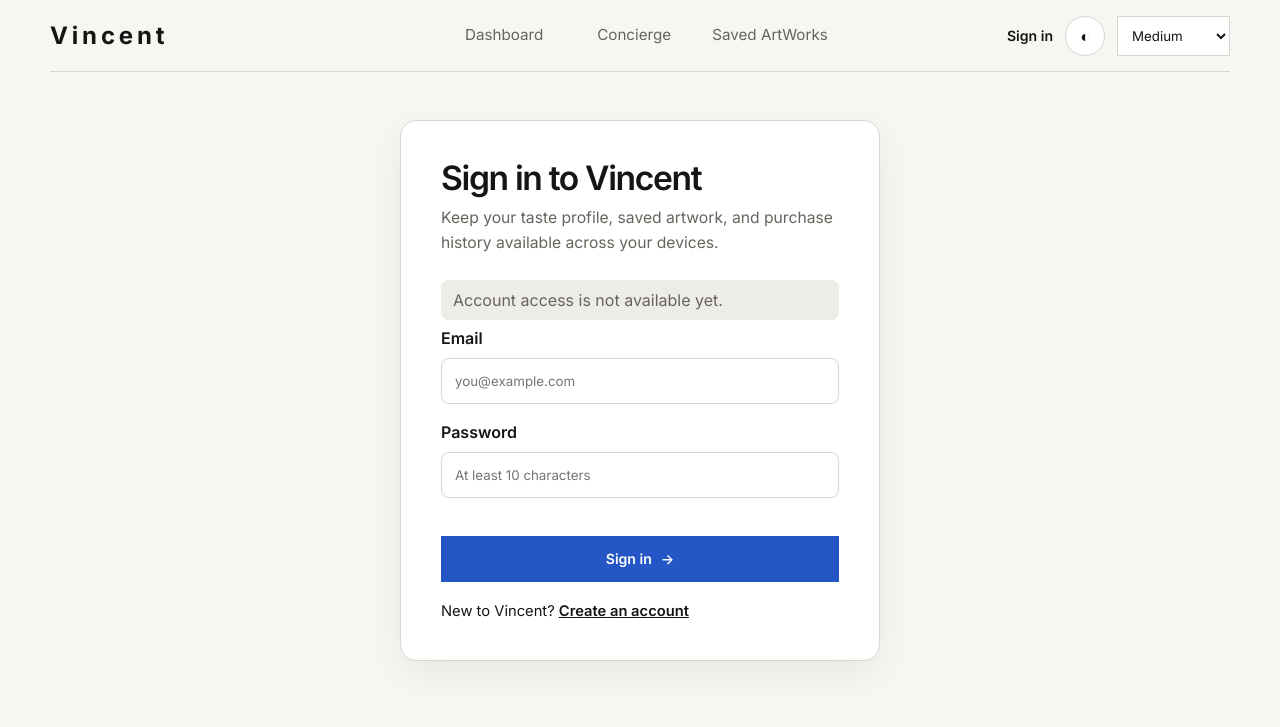
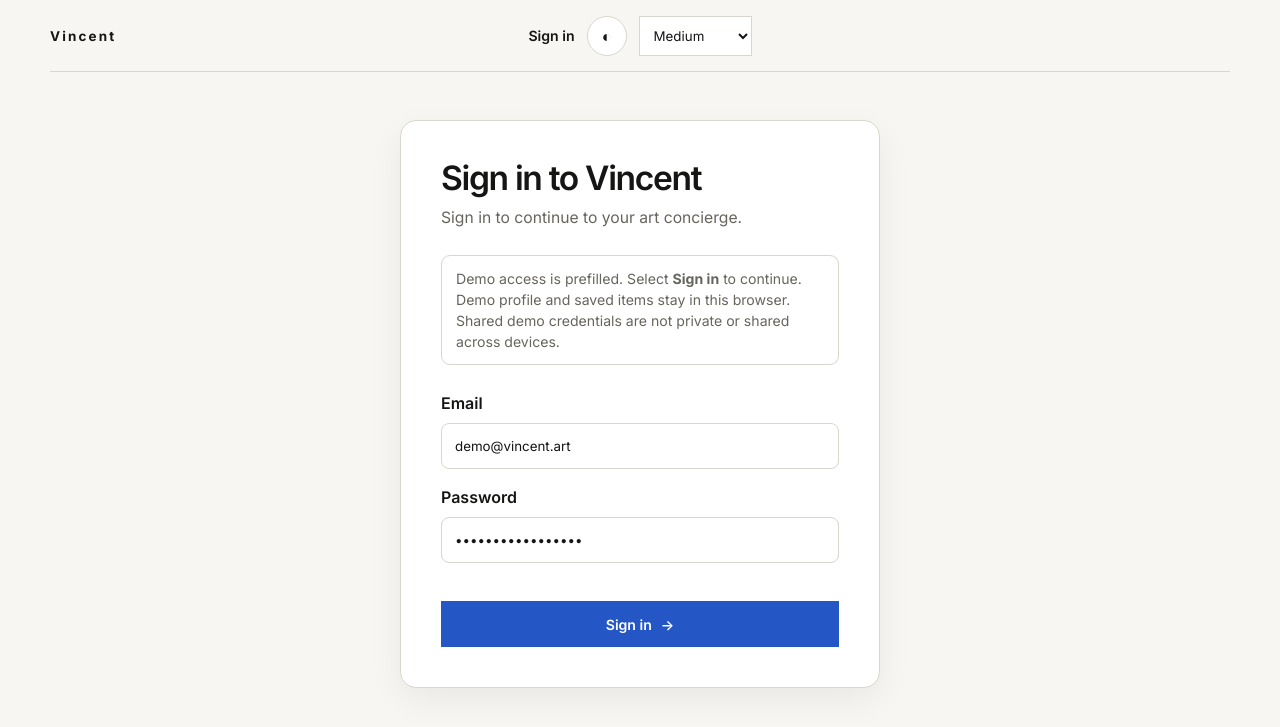
Before and after one commit to edimaudo/Vicent, a FastAPI app: page /login in a window 1280 px wide. Shown: the top 727 px of the page. Run offline with FastAPI, Linux system fonts and the light colour scheme; some libraries are stand-ins or nearby versions.

Commit message:
Add files via upload

```diff
--- a/main.py
+++ b/main.py
@@ -1,7 +1,10 @@
 from __future__ import annotations
 
 import asyncio
+import hashlib
+import hmac
 import logging
+import secrets
 from pathlib import Path
 from typing import Any
 from urllib.parse import quote, urljoin
@@ -45,15 +48,68 @@ CONCIERGE_IMAGE_RESPONSE_TIMEOUT_SECONDS = 17.5
 app = FastAPI(
     title="Vincent | Your personal art concierge",
     description="Vincent is a personal art concierge for cultural discovery, artwork research, curation and acquisition.",
-    version="0.4.0",
+    version="0.4.1",
 )
 app.mount("/static", StaticFiles(directory=BASE_DIR / "static"), name="static")
-templates = Jinja2Templates(directory=str(BASE_DIR / "templates"))
+
+
+def _template_context(request: Request) -> dict[str, Any]:
+    # Render the account controls server-side to avoid briefly showing stale auth state.
+    return {"current_user": _current_user(request)}
+
+
+templates = Jinja2Templates(directory=str(BASE_DIR / "templates"), context_processors=[_template_context])
+_DEMO_SESSION_SECRET = (
+    config.VINCENT_DEMO_SESSION_SECRET.encode("utf-8")
+    if config.VINCENT_DEMO_SESSION_SECRET
+    else secrets.token_bytes(32)
+)
+
+
+def _create_demo_session() -> str:
+    """Issue a short, signed demo cookie without requiring a database."""
+    payload = f"demo.{int(time.time())}.{secrets.token_urlsafe(24)}"
+    signature = hmac.new(_DEMO_SESSION_SECRET, payload.encode("utf-8"), hashlib.sha256).hexdigest()
+    return f"{payload}.{signature}"
+
+
+def _demo_user_for_session(token: str | None) -> dict[str, Any] | None:
+    if not token:
+        return None
+    parts = token.split(".")
+    if len(parts) != 4 or parts[0] != "demo":
+        return None
+    payload = ".".join(parts[:3])
+    expected = hmac.new(_DEMO_SESSION_SECRET, payload.encode("utf-8"), hashlib.sha256).hexdigest()
+    if not hmac.compare_digest(parts[3], expected):
+        return None
+    try:
+        created_at = int(parts[1])
+    except ValueError:
+        return None
+    now = int(time.time())
+    if created_at > now + 60 or now - created_at > 60 * 60 * 24 * 30:
+        return None
+    return {
+        "id": "vincent-demo-user",
+        "email": config.VINCENT_DEMO_EMAIL,
+        "name": config.VINCENT_DEMO_NAME,
+        "demo": True,
+    }
+
+
+def _is_demo_user(user: dict[str, Any] | None) -> bool:
+    return bool(user and user.get("demo") is True)
 
 
 def _current_user(request: Request) -> dict[str, Any] | None:
     token = request.cookies.get(SESSION_COOKIE_NAME)
-    if not token or not config.DATABASE_URL:
+    if not token:
+        return None
+    demo_user = _demo_user_for_session(token)
+    if demo_user:
+        return demo_user
+    if not config.DATABASE_URL:
         return None
     try:
         return get_user_for_session(token)
@@ -86,7 +142,7 @@ def _enrich_request_from_account(payload: ConciergeRequest, user: dict[str, Any]
     ideas are added only when the user explicitly personalizes Explore, so a normal
     Find request is not silently turned into a taste-based search.
     """
-    if not user:
+    if not user or _is_demo_user(user):
         return payload
     try:
         stored_profile = get_profile(user["id"]).get("profile") or {}
@@ -187,7 +243,8 @@ def _safe_next(value: str | None, fallback: str = "/dashboard") -> str:
 
 @app.get("/", response_class=HTMLResponse)
 async def home(request: Request) -> HTMLResponse:
-    return templates.TemplateResponse(request=request, name="index.html", context={"page": "home"})
+    user = _current_user(request)
+    return templates.TemplateResponse(request=request, name="index.html", context={"page": "home", "current_user": user})
 
 
 @app.get("/login", response_class=HTMLResponse)
@@ -197,22 +254,27 @@ async def login_page(request: Request) -> HTMLResponse:
         return RedirectResponse(url=_safe_next(request.query_params.get("next")), status_code=303)
     return templates.TemplateResponse(request=request, name="auth.html", context={
         "page": "auth", "auth_mode": "login", "next_url": _safe_next(request.query_params.get("next")),
-        "database_configured": bool(config.DATABASE_URL),
+        "database_configured": bool(config.DATABASE_URL), "demo_email": config.VINCENT_DEMO_EMAIL,
+        "demo_password": config.VINCENT_DEMO_PASSWORD,
     })
 
 
 @app.get("/register", response_class=HTMLResponse)
 async def register_page(request: Request) -> HTMLResponse:
+    if not config.DATABASE_URL:
+        return RedirectResponse(url=f"/login?next={quote(_safe_next(request.query_params.get('next')), safe='')}", status_code=303)
     return templates.TemplateResponse(request=request, name="auth.html", context={
         "page": "auth", "auth_mode": "register", "next_url": _safe_next(request.query_params.get("next")),
-        "database_configured": bool(config.DATABASE_URL),
+        "database_configured": bool(config.DATABASE_URL), "demo_email": config.VINCENT_DEMO_EMAIL,
+        "demo_password": config.VINCENT_DEMO_PASSWORD,
     })
 
 
 @app.get("/api/auth/me")
 async def auth_me(request: Request) -> JSONResponse:
     user = _current_user(request)
-    return JSONResponse({"authenticated": bool(user), "user": user, "database_configured": bool(config.DATABASE_URL)})
+    return JSONResponse({"authenticated": bool(user), "user": user, "database_configured": bool(config.DATABASE_URL),
+                         "demo_mode": _is_demo_user(user)})
 
 
 @app.post("/api/auth/register")
@@ -239,10 +301,18 @@ async def auth_register(payload: dict[str, Any], request: Request) -> JSONRespon
 
 @app.post("/api/auth/login")
 async def auth_login(payload: dict[str, Any], request: Request) -> JSONResponse:
+    email = str(payload.get("email") or "").strip().casefold()
+    password = str(payload.get("password") or "")
+    if email == config.VINCENT_DEMO_EMAIL and password == config.VINCENT_DEMO_PASSWORD:
+        user = {"id": "vincent-demo-user", "email": config.VINCENT_DEMO_EMAIL,
+                "name": config.VINCENT_DEMO_NAME, "demo": True}
+        response = JSONResponse({"success": True, "user": user, "demo_mode": True})
+        _set_session_cookie(response, request, _create_demo_session())
+        return response
     if not config.DATABASE_URL:
-        return JSONResponse({"success": False, "detail": "Accounts are not available until persistent database storage is configured."}, status_code=503)
+        return JSONResponse({"success": False, "detail": "Those credentials did not match the Vincent demo account."}, status_code=401)
     try:
-        user = authenticate_user(str(payload.get("email") or ""), str(payload.get("password") or ""))
+        user = authenticate_user(email, password)
         if not user:
             return JSONResponse({"success": False, "detail": "Email or password is incorrect."}, status_code=401)
         token = create_session(user["id"])
@@ -264,11 +334,27 @@ async def auth_logout(request: Request) -> JSONResponse:
     return response
 
 
+@app.get("/logout")
+async def logout_page(request: Request) -> RedirectResponse:
+    """Keep the visible sign-out link functional when JavaScript is unavailable."""
+    try:
+        delete_session(request.cookies.get(SESSION_COOKIE_NAME))
+    except DatabaseUnavailable:
+        pass
+    response = RedirectResponse(url="/", status_code=303)
+    response.delete_cookie(SESSION_COOKIE_NAME, path="/", httponly=True, secure=_cookie_secure(request), samesite="lax")
+    return response
+
+
 @app.get("/api/account/state")
 async def account_state(request: Request) -> JSONResponse:
     user = _current_user(request)
     if not user:
         return JSONResponse({"success": False, "detail": "Sign in to access your account library."}, status_code=401)
+    if _is_demo_user(user):
+        return JSONResponse({"success": True, "user": user, "profile": None,
+                             "profile_updated_at": None, "saved": [], "recent": [], "purchases": [],
+                             "demo_mode": True})
     try:
         profile_data = get_profile(user["id"])
         saved = list_saved_artworks(user["id"])
@@ -292,6 +378,8 @@ async def account_profile_save(payload: dict[str, Any], request: Request) -> JSO
     user = _current_user(request)
     if not user:
         return JSONResponse({"success": False, "detail": "Sign in to save your taste profile across devices."}, status_code=401)
+    if _is_demo_user(user):
+        return JSONResponse({"success": True, "demo_mode": True, "detail": "Demo profile stays in this browser."})
     try:
         result = save_profile(user["id"], payload)
     except DatabaseUnavailable as exc:
@@ -304,6 +392,8 @@ async def account_saved_action(payload: dict[str, Any], request: Request) -> JSO
     user = _current_user(request)
     if not user:
         return JSONResponse({"success": False, "detail": "Sign in to sync saved artworks across devices."}, status_code=401)
+    if _is_demo_user(user):
+        return JSONResponse({"success": True, "demo_mode": True, "detail": "Saved artworks stay in this browser."})
     action = str(payload.get("action") or "save")
     try:
         if action == "remove":
@@ -324,6 +414,8 @@ async def account_orders(request: Request) -> JSONResponse:
     user = _current_user(request)
     if not user:
         return JSONResponse({"success": False, "detail": "Sign in to access purchase history."}, status_code=401)
+    if _is_demo_user(user):
+        return JSONResponse({"success": True, "orders": [], "demo_mode": True})
     try:
         orders = [_order_client_record(order) for order in list_orders(user["id"])]
     except DatabaseUnavailable as exc:
@@ -1104,7 +1196,7 @@ async def concierge(payload: ConciergeRequest, request: Request) -> JSONResponse
         secondary = list(result.get("not_for_sale") or [])[:remaining] if payload.intent.value == "buy" else []
         result["results"] = primary
         result["not_for_sale"] = secondary
-        if user:
+        if user and not _is_demo_user(user):
             try:
                 save_recent_search(user["id"], payload.intent.value, payload.goal, result)
             except Exception as exc:
--- a/services/config.py
+++ b/services/config.py
@@ -28,6 +28,10 @@ REQUEST_TIMEOUT = min(4.5, max(2.0, float(os.getenv("REQUEST_TIMEOUT", "4"))))
 QLOO_SEARCH_LIMIT = min(4, max(2, int(os.getenv("QLOO_SEARCH_LIMIT", "3"))))
 QLOO_ARTIST_TAKE = min(8, max(4, int(os.getenv("QLOO_ARTIST_TAKE", "8"))))
 DATABASE_URL = os.getenv("DATABASE_URL", "")
+VINCENT_DEMO_EMAIL = os.getenv("VINCENT_DEMO_EMAIL", "demo@vincent.art").strip().casefold()
+VINCENT_DEMO_PASSWORD = os.getenv("VINCENT_DEMO_PASSWORD", "vincent-demo-2026")
+VINCENT_DEMO_NAME = os.getenv("VINCENT_DEMO_NAME", "Demo").strip() or "Demo"
+VINCENT_DEMO_SESSION_SECRET = os.getenv("VINCENT_DEMO_SESSION_SECRET", "")
 PAYPAL_CLIENT_ID = os.getenv("PAYPAL_CLIENT_ID", "")
 PAYPAL_CLIENT_SECRET = os.getenv("PAYPAL_CLIENT_SECRET", "")
 PAYPAL_MODE = os.getenv("PAYPAL_MODE", "sandbox").strip().casefold()
--- a/static/css/style.css
+++ b/static/css/style.css
@@ -54,7 +54,7 @@ a { color: inherit; }
 .topbar--landing { grid-template-columns: 1fr auto; }
 .brand {
   justify-self: start;
-  font-size: 1.5rem;
+  font-size: .84rem;
   font-weight: 700;
   letter-spacing: .16em;
   text-decoration: none;
@@ -1677,3 +1677,48 @@ input:focus-visible, select:focus-visible, textarea:focus-visible, button:focus-
 .payment-mode-note { margin-top: 6px; color: var(--muted); font-size: .84rem; }
 @media (max-width: 640px) { .market-scope-control { align-items: stretch; flex-direction: column; gap: 6px; } .market-scope-control label { min-width: 0; } .market-scope-control select { width: 100%; } }
 .market-scope-control[hidden] { display: none !important; }
+
+
+/* 2026-10-26: clear account state, demo sign-in, and inline region selector. */
+.account-logout-link {
+  color: var(--text);
+  font-size: .88rem;
+  font-weight: 600;
+  white-space: nowrap;
+  text-decoration: none;
+}
+.account-logout-link:hover, .account-logout-link:focus-visible { text-decoration: underline; }
+.account-logout-link[hidden] { display: none !important; }
+.demo-account-note {
+  margin: 0 0 20px;
+  padding: 12px 14px;
+  border: 1px solid var(--line);
+  border-radius: 9px;
+  color: var(--muted);
+  font-size: .88rem;
+  line-height: 1.5;
+}
+.market-scope-control {
+  display: grid;
+  grid-template-columns: minmax(150px, max-content) minmax(0, 270px);
+  align-items: center;
+  gap: 12px;
+  width: min(100%, 560px);
+}
+.concierge-service-control .market-scope-control label {
+  display: flex;
+  align-items: center;
+  min-width: 0;
+  margin: 0;
+  white-space: nowrap;
+}
+.market-scope-control select { width: 100%; min-width: 0; }
+@media (max-width: 640px) {
+  .market-scope-control { grid-template-columns: minmax(0, max-content) minmax(0, 1fr); gap: 8px; }
+  .concierge-service-control .market-scope-control label { font-size: .82rem; }
+  .market-scope-control select { font-size: .84rem; }
+}
+@media (max-width: 360px) {
+  .market-scope-control { grid-template-columns: minmax(0, 1fr); gap: 6px; }
+  .concierge-service-control .market-scope-control label { white-space: normal; }
+}
--- a/static/js/app.js
+++ b/static/js/app.js
@@ -109,12 +109,17 @@
   function updateAuthControls() {
     const link = $('#authLink');
     const logout = $('#logoutButton');
+    const conciergeCta = $('#homeConciergeCta');
+    const email = String(state.user?.email || '');
+    const fallbackName = email.includes('@') ? email.split('@')[0].replace(/[._-]+/g, ' ') : 'there';
+    const displayName = String(state.user?.name || fallbackName).trim().replace(/\b\w/g, (character) => character.toUpperCase()) || 'there';
     if (link) {
-      link.textContent = state.user ? 'Account' : 'Sign in';
+      link.textContent = state.user ? `Welcome, ${displayName}` : 'Sign in';
       link.href = state.user ? '/dashboard' : `/login?next=${encodeURIComponent(window.location.pathname + window.location.search + window.location.hash)}`;
       link.title = state.user?.email || 'Sign in to Vincent';
     }
     if (logout) logout.hidden = !state.user;
+    if (conciergeCta) conciergeCta.href = state.user ? '/concierge' : '/login?next=%2Fconcierge';
   }
 
   async function syncProfileToServer() {
@@ -450,8 +455,9 @@
   }
 
   function setupGlobalControls() {
-    $('#logoutButton')?.addEventListener('click', async () => {
-      try { await fetch('/api/auth/logout', { method: 'POST', headers: { Accept: 'application/json' } }); } catch (_) {}
+    $('#logoutButton')?.addEventListener('click', async (event) => {
+      event.preventDefault();
+      try { await fetch('/api/auth/logout', { method: 'POST', credentials: 'same-origin', headers: { Accept: 'application/json' } }); } catch (_) {}
       state.user = null;
       updateAuthControls();
       window.location.assign('/');
--- a/templates/auth.html
+++ b/templates/auth.html
@@ -4,17 +4,17 @@
 <section class="workspace-page shell auth-page" aria-labelledby="authHeading">
   <div class="auth-card">
     <h1 id="authHeading">{% if auth_mode == 'register' %}Create your Vincent account{% else %}Sign in to Vincent{% endif %}</h1>
-    <p class="lede">Keep your taste profile, saved artwork, and purchase history available across your devices.</p>
-    {% if not database_configured %}<p class="auth-status" role="status">Account access is not available yet.</p>{% endif %}
+    <p class="lede">Sign in to continue to your art concierge.</p>
+    {% if auth_mode != 'register' %}<p class="demo-account-note">Demo access is prefilled. Select <strong>Sign in</strong> to continue. Demo profile and saved items stay in this browser. Shared demo credentials are not private or shared across devices.</p>{% endif %}
     <form id="authForm" data-mode="{{ auth_mode }}">
       <label for="authEmail">Email</label>
-      <input id="authEmail" name="email" type="email" autocomplete="email" required maxlength="254" placeholder="you@example.com">
+      <input id="authEmail" name="email" type="email" autocomplete="email" required maxlength="254" placeholder="you@example.com" value="{% if auth_mode != 'register' %}{{ demo_email }}{% endif %}">
       <label for="authPassword">Password</label>
-      <input id="authPassword" name="password" type="password" autocomplete="{% if auth_mode == 'register' %}new-password{% else %}current-password{% endif %}" required minlength="10" maxlength="256" placeholder="At least 10 characters">
+      <input id="authPassword" name="password" type="password" autocomplete="{% if auth_mode == 'register' %}new-password{% else %}current-password{% endif %}" required minlength="10" maxlength="256" placeholder="At least 10 characters" value="{% if auth_mode != 'register' %}{{ demo_password }}{% endif %}">
       <p id="authMessage" class="action-message" role="status" aria-live="polite"></p>
       <button class="primary-button auth-submit" id="authSubmit" type="submit">{% if auth_mode == 'register' %}Create account{% else %}Sign in{% endif %} <span aria-hidden="true">→</span></button>
     </form>
-    <p class="auth-switch">{% if auth_mode == 'register' %}Already have an account? <a href="/login?next={{ next_url|urlencode }}">Sign in</a>{% else %}New to Vincent? <a href="/register?next={{ next_url|urlencode }}">Create an account</a>{% endif %}</p>
+    {% if auth_mode == 'register' %}<p class="auth-switch">Already have an account? <a href="/login?next={{ next_url|urlencode }}">Sign in</a></p>{% endif %}
   </div>
 </section>
 {% endblock %}
--- a/templates/base.html
+++ b/templates/base.html
@@ -21,13 +21,13 @@
   <link rel="preconnect" href="https://fonts.googleapis.com">
   <link rel="preconnect" href="https://fonts.gstatic.com" crossorigin>
   <link href="https://fonts.googleapis.com/css2?family=Inter:wght@400;500;600;700&display=swap" rel="stylesheet">
-  <link rel="stylesheet" href="/static/css/style.css?v=20261025-vincent-brand">
+  <link rel="stylesheet" href="/static/css/style.css?v=20261026-auth-demo-buy-inline">
 </head>
 <body>
 <div class="app-root">
   <header class="topbar{% if page == 'home' %} topbar--landing{% endif %}" role="banner">
     <a class="brand" href="{% if page == 'home' %}/{% else %}/dashboard{% endif %}" aria-label="{% if page == 'home' %}Vincent home{% else %}Vincent dashboard{% endif %}">Vincent</a>
-    {% if page != 'home' %}
+    {% if page not in ['home', 'auth'] %}
     <nav class="primary-nav" aria-label="Primary navigation">
       <a href="/dashboard" data-page="dashboard">Dashboard</a>
       <a href="/concierge" data-page="concierge">Concierge</a>
@@ -35,8 +35,8 @@
     </nav>
     {% endif %}
     <div class="topbar-actions">
-      <a class="account-link" id="authLink" href="/login">Sign in</a>
-      <button class="secondary-button account-logout" id="logoutButton" type="button" hidden>Log out</button>
+      <a class="account-link" id="authLink" href="{% if current_user %}/dashboard{% else %}/login?next=%2Fdashboard{% endif %}" title="{% if current_user %}{{ current_user.email }}{% else %}Sign in to Vincent{% endif %}">{% if current_user %}Welcome, {{ current_user.name or current_user.email.split('@')[0]|replace('.', ' ')|replace('_', ' ')|title }}{% else %}Sign in{% endif %}</a>
+      <a class="account-logout-link" id="logoutButton" href="/logout" {% if not current_user %}hidden{% endif %}>Sign out</a>
       <button class="icon-button" id="themeToggle" type="button" aria-label="Switch to dark mode">◐</button>
       <label class="font-control" for="fontScale">
         <span class="sr-only">Text size</span>
@@ -58,7 +58,7 @@
   window.ART_AUTH_MODE = "{{ auth_mode|default('') }}";
   window.ART_AUTH_NEXT = {{ next_url|default('/dashboard')|tojson }};
 </script>
-<script src="/static/js/app.js?v=20261025-vincent-brand"></script>
+<script src="/static/js/app.js?v=20261026-auth-demo-buy-inline"></script>
 {% block page_script %}{% endblock %}
 </body>
 </html>
--- a/templates/index.html
+++ b/templates/index.html
@@ -5,8 +5,8 @@
   <div class="home-intro">
     <div class="home-copy">
       <h1>Your personal art concierge.</h1>
-      <p class="lede">Vincent is a personal art concierge that helps you explore new directions, find specific work, curate a collection, acquire art, and learn more about what you love.</p>
-      <a class="primary-button cta-button" href="/concierge">Ask my concierge <span aria-hidden="true">→</span></a>
+      <p class="lede">Vincent is a personal art concierge that helps you explore new directions, find specific works, curate a collection, buy art from connected galleries, and learn more about what you love.</p>
+      <a class="primary-button cta-button" id="homeConciergeCta" href="{% if current_user %}/concierge{% else %}/login?next=%2Fconcierge{% endif %}">Ask my concierge <span aria-hidden="true">→</span></a>
     </div>
   </div>
 
@@ -18,6 +18,7 @@
       <a class="service-card" href="/concierge?intent=discover&new=1"><strong>Explore art</strong><span>Discover surprising connections, with optional saved-taste personalization.</span></a>
       <a class="service-card" href="/concierge?intent=find&new=1"><strong>Find art</strong><span>Search for a particular artist, artwork, style, or subject.</span></a>
       <a class="service-card" href="/concierge?intent=curate&new=1"><strong>Curate a collection</strong><span>Bring purchasable works together around a space, idea, or mood.</span></a>
+      <a class="service-card" href="/concierge?intent=buy&new=1"><strong>Buy art</strong><span>Find artwork available to acquire from connected galleries and seller listings.</span></a>
       <a class="service-card" href="/concierge?intent=learn&new=1"><strong>Learn about art</strong><span>Go deeper on an artist, artwork, movement, or idea.</span></a>
     </div>
   </section>
--- a/test_image_proxy.py
+++ b/test_image_proxy.py
@@ -230,8 +230,8 @@ def test_concierge_api_caps_all_visible_artwork_cards_to_three(monkeypatch):
 def test_static_assets_are_versioned_to_avoid_stale_result_caps():
     from pathlib import Path
     html = (Path(__file__).resolve().parent / "templates/base.html").read_text()
-    assert "/static/js/app.js?v=20261025-vincent-brand" in html
-    assert "/static/css/style.css?v=20261025-vincent-brand" in html
+    assert "/static/js/app.js?v=20261026-auth-demo-buy-inline" in html
+    assert "/static/css/style.css?v=20261026-auth-demo-buy-inline" in html
 
 
 def test_artlogic_cloudfront_cdn_is_proxyable():
--- a/test_p0_p1_features.py
+++ b/test_p0_p1_features.py
@@ -156,7 +156,7 @@ def test_checkout_return_page_never_claims_payment_before_verification():
     assert 'data-checkout-status="verify"' in response.text
     assert "the Checkout Session with Stripe" in response.text
     assert "Your checkout is complete." not in response.text
-    assert "/static/js/app.js?v=20261025-vincent-brand" in response.text
+    assert "/static/js/app.js?v=20261026-auth-demo-buy-inline" in response.text
 
 
 def test_stripe_session_retrieval_uses_authenticated_stripe_api(monkeypatch):
@@ -487,8 +487,8 @@ def test_concierge_exposes_five_modes_including_buy():
     assert '<option value="taste">' not in html
     assert 'id="personalizeExplore"' in html
     assert 'Develop my taste</strong>' not in home
-    assert home.count('class="service-card"') == 4
-    assert 'intent=buy' not in home
+    assert home.count('class="service-card"') == 5
+    assert 'intent=buy' in home
     assert 'Choose a service. Your concierge keeps the context as you return.' not in home
 
 
```
Also changed, not shown: test_purchase_integration.py (+77 -0 lines), CHANGELOG.md, README.md.
